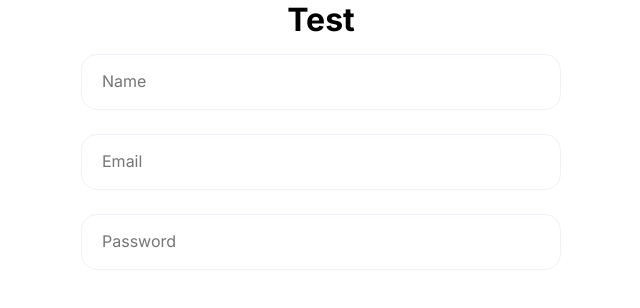
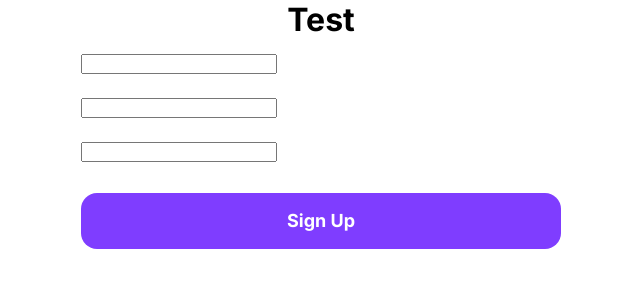
Before and after one commit to zyroans/Money-tracker, a React (Create React App) app: page /testing in a window 1280 px wide. Shown: the top 308 px of the page, without its empty margins (319-959 px from the left). Built offline with nearby package versions, Linux system fonts and the light colour scheme.

Commit message:
new forms

```diff
--- a/src/components/Form.jsx
+++ b/src/components/Form.jsx
@@ -2,9 +2,8 @@ import React from "react";
 // import { useRef } from "react";
 import PropTypes from "prop-types";
 
-function Form({ type, className, required, minLength, name }) {
-  // const {ref} = useRef()
-  return (
+const Form = React.forwardRef(
+  (type, className, required, minLength, name, ref) => (
     <input
       type={type}
       className={className}
@@ -12,9 +11,10 @@ function Form({ type, className, required, minLength, name }) {
       minLength={minLength}
       placeholder={name}
       name={name}
+      ref={ref}
     ></input>
-  );
-}
+  )
+);
 
 Form.propTypes = {
   type: PropTypes.string,
--- a/src/pages/Test.jsx
+++ b/src/pages/Test.jsx
@@ -1,21 +1,35 @@
 import React from "react";
+
 import Form from "../components/Form";
+import Button from "../components/Button";
 import "../App.css";
 
 export default function Test() {
+  const name = React.createRef();
+  const email = React.createRef();
+  const password = React.createRef();
+  function onSubmit() {
+    console.log("Validation has been sent with the following data");
+    console.log(`${name.current.name}: ${name.current.value}`);
+    console.log(`${email.current.name}: ${email.current.value}`);
+    console.log(`${password.current.name}: ${password.current.value}`);
+  }
+
   return (
     <div className="home-container">
       <h1>Test</h1>
       <form className="forms-container">
-        <Form type={"text"} className={"forms"} name={"Name"} />
-        <Form className={"forms"} type={"email"} name={"Email"} />
+        <Form type={"text"} className={"forms"} name={"Name"} ref={name} />
+        <Form className={"forms"} type={"email"} name={"Email"} ref={email} />
         <Form
           className={"forms"}
           type={"password"}
           name={"Password"}
           minLength={4}
+          ref={password}
         />
       </form>
+      <Button text={"Sign Up"} action={onSubmit} />
     </div>
   );
 }
```
